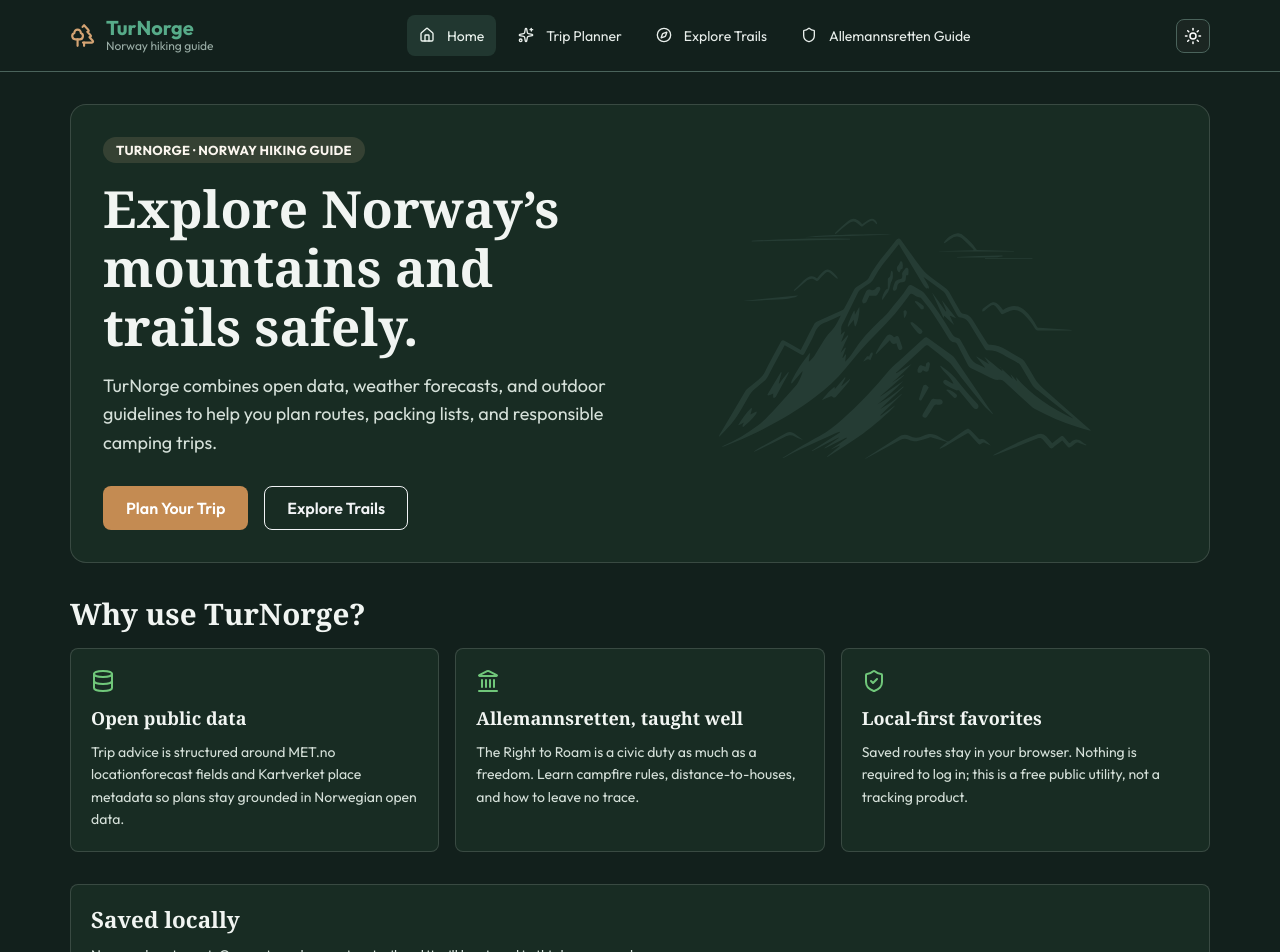
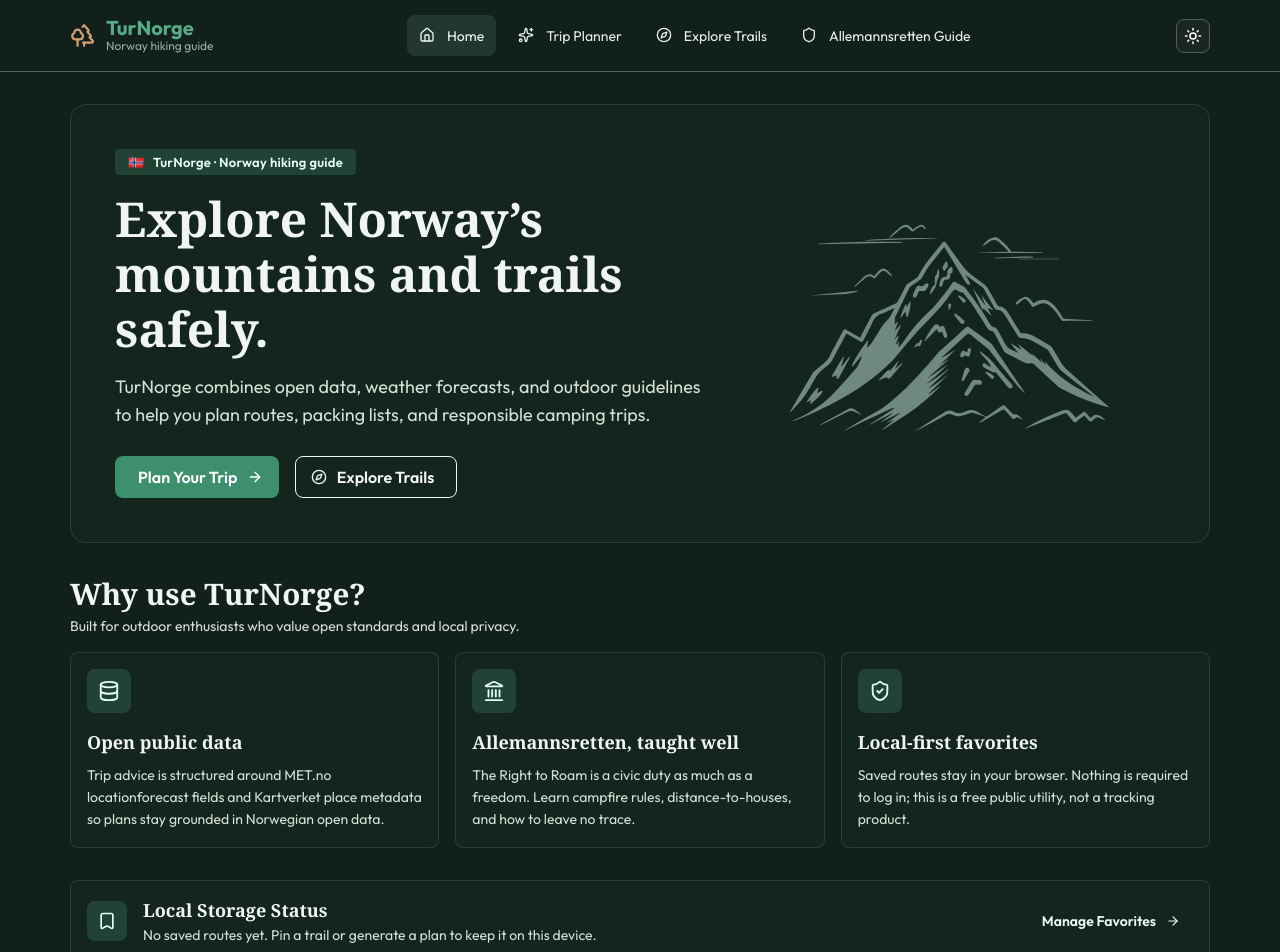
Before and after one commit to Nirush4/TurNorge, a React (Vite) app: page / in a window 1280 px wide. Shown: the top 952 px of the page. Built offline with nearby package versions, Linux system fonts and the light colour scheme; no server answers; a web font is replaced by a local one.

Commit message:
feat: add RegionSearchBar component and refactor ExploreFilters to use it

```diff
--- a/src/pages/Favorites.tsx
+++ b/src/pages/Favorites.tsx
@@ -45,7 +45,7 @@ export function Favorites(): JSX.Element {
             Your locally stored Norwegian hiking routes and plans.
           </Text>
         </div>
-        <Badge variant="defalt" size="lg" leftSection={<BookmarkCheck size={14} />}>
+        <Badge variant="default" size="lg" leftSection={<BookmarkCheck size={14} />}>
           {savedRoutes.length} Saved
         </Badge>
       </Group>
--- a/src/pages/Home.tsx
+++ b/src/pages/Home.tsx
@@ -10,8 +10,10 @@ import {
   Text,
   Title,
   useMantineColorScheme,
+  ThemeIcon,
+  Box,
 } from '@mantine/core';
-import { Database, Landmark, ShieldCheck } from 'lucide-react';
+import { Database, Landmark, ShieldCheck, Compass, ArrowRight, Bookmark } from 'lucide-react';
 import { Link } from 'react-router-dom';
 import { useAppState } from '@/context/AppStateContext';
 
@@ -40,14 +42,14 @@ export function HomePage() {
 
   const headingColor = isDark ? '#f1f5f2' : '#183024';
   const bodyColor = isDark ? '#d5e0d9' : '#43544b';
-  const cardBackground = isDark ? '#182c23' : '#f4f8f5';
-  const borderColor = isDark ? 'rgba(255,255,255,0.14)' : 'rgba(0,0,0,0.12)';
+  const cardBackground = isDark ? '#14251d' : '#f4f8f5';
+  const borderColor = isDark ? 'rgba(255,255,255,0.1)' : 'rgba(0,0,0,0.08)';
 
   return (
-    <Container size="lg" py="md" px="0" component="main" mih="100dvh">
+    <Container size="lg" py="xl" px={0} pt="md" pb="xl" component="main" mih="100dvh">
       <Stack gap="xl">
         <Card
-          padding="xl"
+          p={{ base: 'lg', md: 'xl' }}
           radius="lg"
           withBorder
           component="section"
@@ -60,9 +62,19 @@ export function HomePage() {
           }}
         >
           <Grid gutter={{ base: 'xl', md: '2xl' }} align="center">
-            <Grid.Col span={{ base: 12, md: 6 }} p={0}>
+            <Grid.Col span={{ base: 12, md: 7 }} p="sm">
               <Stack gap="md">
-                <Badge variant="light" color="moss" size="lg" w="fit-content">
+                <Badge
+                  variant="light"
+                  color="teal"
+                  size="lg"
+                  radius="sm"
+                  w="fit-content"
+                  style={{ textTransform: 'none', fontWeight: 600 }}
+                >
+                  <Box component="span" mr={6} aria-hidden="true">
+                    🇳🇴
+                  </Box>{' '}
                   TurNorge · Norway hiking guide
                 </Badge>
 
@@ -70,37 +82,26 @@ export function HomePage() {
                   id="hero-title"
                   order={1}
                   c={headingColor}
-                  styles={{
-                    root: {
-                      fontSize: 'clamp(2.5rem, 5vw, 3.2rem)',
-                      lineHeight: 1.15,
-                    },
-                  }}
+                  fz={{ base: '1.8rem', sm: '2.8rem', md: '3.0rem' }}
+                  lh={1.15}
+                  fw={700}
                 >
                   Explore Norway’s mountains and trails safely.
                 </Title>
 
-                <Text size="lg" c={bodyColor} maw={640} lh={1.6}>
+                <Text size="lg" c={bodyColor} maw={600} lh={1.6}>
                   TurNorge combines open data, weather forecasts, and outdoor guidelines to help you
                   plan routes, packing lists, and responsible camping trips.
                 </Text>
 
-                <Group mt="sm" gap="md" wrap="wrap">
+                <Group mt="xs" gap="md" wrap="wrap">
                   <Button
                     component={Link}
                     to="/planner"
                     size="md"
-                    color="moss"
+                    color="pine"
+                    rightSection={<ArrowRight size={16} />}
                     aria-label="Plan your custom trip with TurNorge"
-                    styles={{
-                      root: {
-                        minHeight: '44px',
-                        '&:focusVisible': {
-                          outline: '3px solid #f0c75e',
-                          outlineOffset: '3px',
-                        },
-                      },
-                    }}
                   >
                     Plan Your Trip
                   </Button>
@@ -110,17 +111,9 @@ export function HomePage() {
                     to="/explore"
                     size="md"
                     variant="outline"
-                    color={isDark ? 'gray' : 'pine'}
+                    color={isDark ? 'gray' : 'teal'}
+                    leftSection={<Compass size={16} />}
                     aria-label="Explore Norwegian hiking trails and transport"
-                    styles={{
-                      root: {
-                        minHeight: '44px',
-                        '&:focusVisible': {
-                          outline: '3px solid #f0c75e',
-                          outlineOffset: '3px',
-                        },
-                      },
-                    }}
                   >
                     Explore Trails
                   </Button>
@@ -128,75 +121,82 @@ export function HomePage() {
               </Stack>
             </Grid.Col>
 
-            <Grid.Col span={{ base: 12, md: 6 }}>
-              <div
+            <Grid.Col span={{ base: 12, md: 5 }}>
+              <Box
                 aria-hidden="true"
                 style={{
                   width: '100%',
-                  minHeight: '280px',
+                  minHeight: '260px',
                   display: 'flex',
                   justifyContent: 'center',
                   alignItems: 'center',
-                  pointerEvents: 'none',
                   position: 'relative',
-                  overflow: 'hidden',
-                  borderRadius: '16px',
                 }}
               >
-                <div
-                  style={{
-                    position: 'absolute',
-                    width: '65%',
-                    height: '65%',
-                  }}
-                />
-
                 <img
                   src="/mountain.svg"
                   alt=""
                   aria-hidden="true"
                   style={{
                     width: '100%',
-                    maxWidth: '420px',
+                    maxWidth: '360px',
                     height: 'auto',
                     position: 'relative',
                     zIndex: 1,
-                    opacity: isDark ? 0.5 : 0.7,
+                    opacity: isDark ? 0.6 : 0.85,
                     filter: isDark
-                      ? 'brightness(0) saturate(100%) invert(43%) sepia(16%) saturate(693%) hue-rotate(114deg) brightness(56%) contrast(90%)'
-                      : 'brightness(0) saturate(100%) invert(63%) sepia(6%) saturate(693%) hue-rotate(114deg) brightness(26%) contrast(87%)',
+                      ? 'brightness(0) saturate(100%) invert(75%) sepia(10%) saturate(400%) hue-rotate(120deg)'
+                      : 'none',
                   }}
                 />
-              </div>
+              </Box>
             </Grid.Col>
           </Grid>
         </Card>
 
+        {/* Features Section */}
         <section aria-labelledby="features-heading">
-          <Title id="features-heading" order={2} size="h2" c={headingColor} mb="md">
-            Why use TurNorge?
-          </Title>
+          <Box mb="md">
+            <Title id="features-heading" order={2} size="h2" c={headingColor}>
+              Why use TurNorge?
+            </Title>
+            <Text size="sm" c={bodyColor} mt={4}>
+              Built for outdoor enthusiasts who value open standards and local privacy.
+            </Text>
+          </Box>
 
           <SimpleGrid cols={{ base: 1, sm: 3 }} spacing="md">
             {FEATURES.map((feature) => (
               <Card
                 key={feature.title}
-                padding="lg"
+                padding="md"
                 radius="md"
                 withBorder
                 component="article"
                 style={{
                   backgroundColor: cardBackground,
                   border: `1px solid ${borderColor}`,
+                  display: 'flex',
+                  flexDirection: 'column',
+                  justifyContent: 'flex-start',
                 }}
               >
-                <feature.icon size={24} color={isDark ? '#70c77a' : '#2d7a2f'} aria-hidden="true" />
+                <ThemeIcon
+                  size={44}
+                  radius="md"
+                  variant="light"
+                  color="teal"
+                  mb="md"
+                  aria-hidden="true"
+                >
+                  <feature.icon size={22} />
+                </ThemeIcon>
 
-                <Title order={3} mt="sm" size="h4" c={headingColor}>
+                <Title order={3} size="h4" c={headingColor} mb={8}>
                   {feature.title}
                 </Title>
 
-                <Text size="sm" mt="xs" c={bodyColor} lh={1.6}>
+                <Text size="sm" c={bodyColor} lh={1.6}>
                   {feature.body}
                 </Text>
               </Card>
@@ -206,7 +206,8 @@ export function HomePage() {
 
         <Card
           withBorder
-          padding="lg"
+          p="md"
+          radius="md"
           component="section"
           aria-labelledby="storage-status-heading"
           style={{
@@ -214,17 +215,34 @@ export function HomePage() {
             border: `1px solid ${borderColor}`,
           }}
         >
-          <Title order={2} id="storage-status-heading" size="h3" c={headingColor}>
-            Saved locally
-          </Title>
+          <Group justify="space-between" align="center" wrap="wrap" gap="md">
+            <Group gap="md">
+              <ThemeIcon size={40} radius="md" variant="light" color="teal" aria-hidden="true">
+                <Bookmark size={20} />
+              </ThemeIcon>
+              <div>
+                <Title order={2} id="storage-status-heading" size="h4" c={headingColor}>
+                  Local Storage Status
+                </Title>
+                <Text size="sm" c={bodyColor} mt={2}>
+                  {savedRoutes.length === 0
+                    ? 'No saved routes yet. Pin a trail or generate a plan to keep it on this device.'
+                    : `${savedRoutes.length} active route${savedRoutes.length === 1 ? '' : 's'} securely saved to browser storage.`}
+                </Text>
+              </div>
+            </Group>
 
-          <Text size="sm" mt="xs" c={bodyColor} lh={1.6}>
-            {savedRoutes.length === 0
-              ? 'No saved routes yet. Generate a plan or pin a trail and it will be stored in this browser only.'
-              : `${savedRoutes.length} saved route${
-                  savedRoutes.length === 1 ? '' : 's'
-                } on this device.`}
-          </Text>
+            <Button
+              component={Link}
+              to="/favorites"
+              variant="subtle"
+              color="teal"
+              size="sm"
+              rightSection={<ArrowRight size={14} />}
+            >
+              Manage Favorites
+            </Button>
+          </Group>
         </Card>
       </Stack>
     </Container>
```
Also changed, not shown: src/components/RegionSearchBar.tsx (added, +103 -0 lines), src/components/explore/ExploreFilters.tsx (+18 -55 lines), src/pages/Explore.tsx (+119 -59 lines), src/pages/Planner.tsx (+33 -84 lines), src/pages/Toolkit.tsx (+21 -5 lines).
